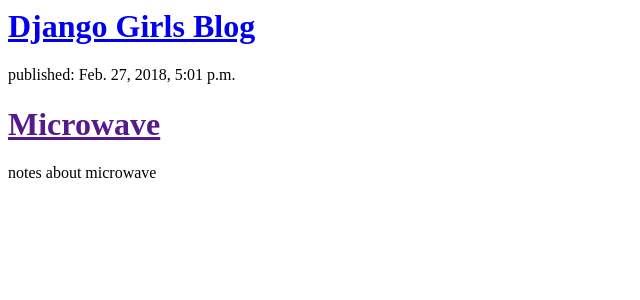
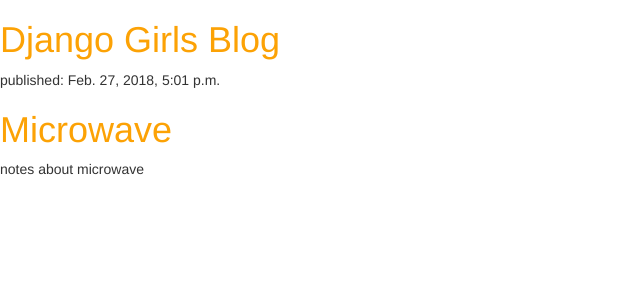
Before and after one commit to Guneetkaur03/notesharing-app, a Django app: page / in a window 1280 px wide. Shown: the top 300 px of the page, without its empty margins (0-640 px from the left). Run offline with Django 3.2, Linux system fonts and the light colour scheme; data comes from the database, SQL or seed files in the repository; some libraries are stand-ins or nearby versions.

Commit message:
added css and bootstrap

```diff
--- /dev/null
+++ b/notes/static/css/notes.css
@@ -0,0 +1,3 @@
+h1 a {
+    color: #FCA205;
+}
--- a/notes/templates/notes/notes_list.html
+++ b/notes/templates/notes/notes_list.html
@@ -1,3 +1,11 @@
+{% load staticfiles %}
+<html>
+<head>
+<link rel="stylesheet" href="//maxcdn.bootstrapcdn.com/bootstrap/3.2.0/css/bootstrap.min.css">
+<link rel="stylesheet" href="//maxcdn.bootstrapcdn.com/bootstrap/3.2.0/css/bootstrap-theme.min.css">
+<link rel="stylesheet" href="{% static 'css/notes.css' %}">
+</head>
+<body>
 <div>
     <h1><a href="/">Django Girls Blog</a></h1>
 </div>
@@ -9,3 +17,5 @@
         <p>{{ note.description|linebreaksbr }}</p>
     </div>
 {% endfor %}
+</body>
+</html>
```
